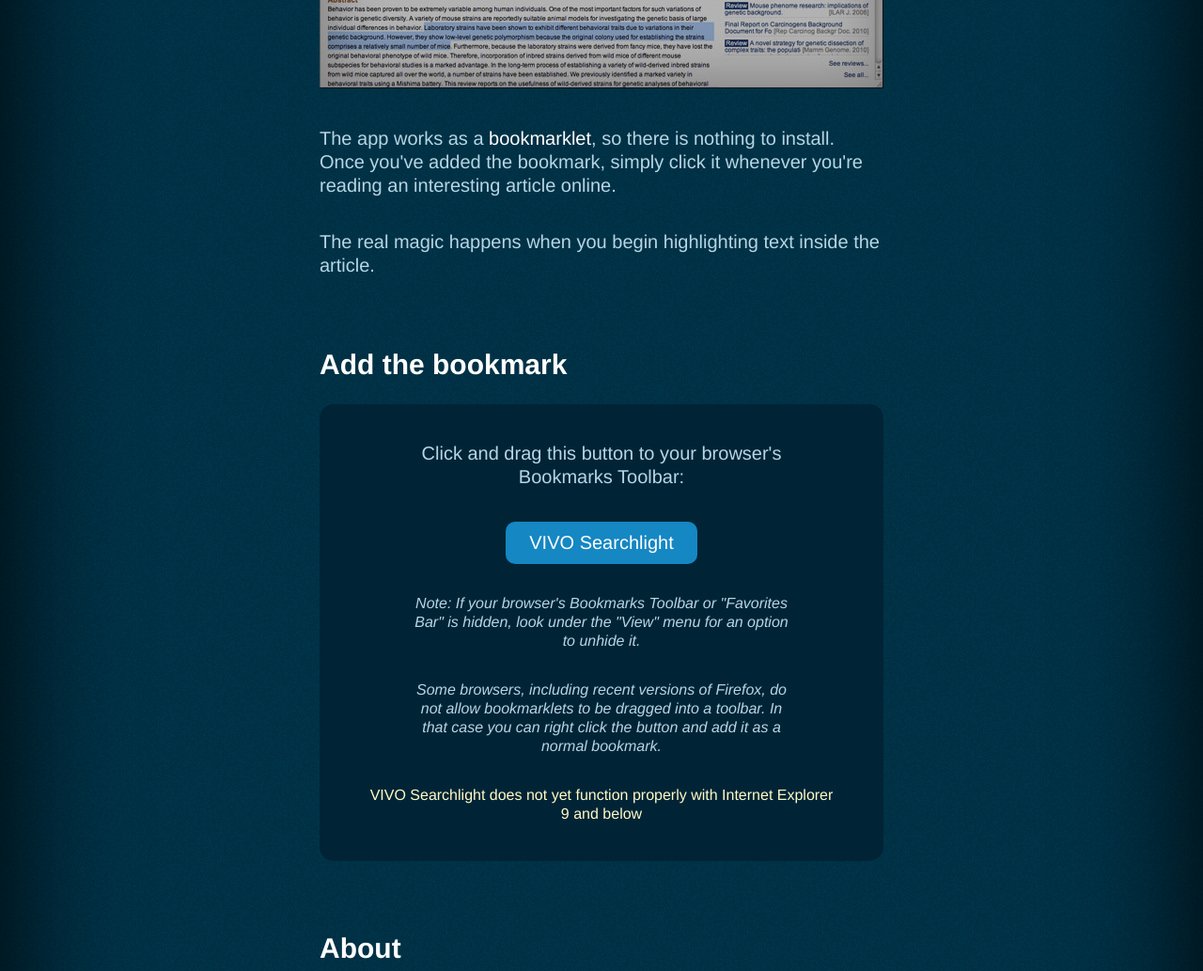
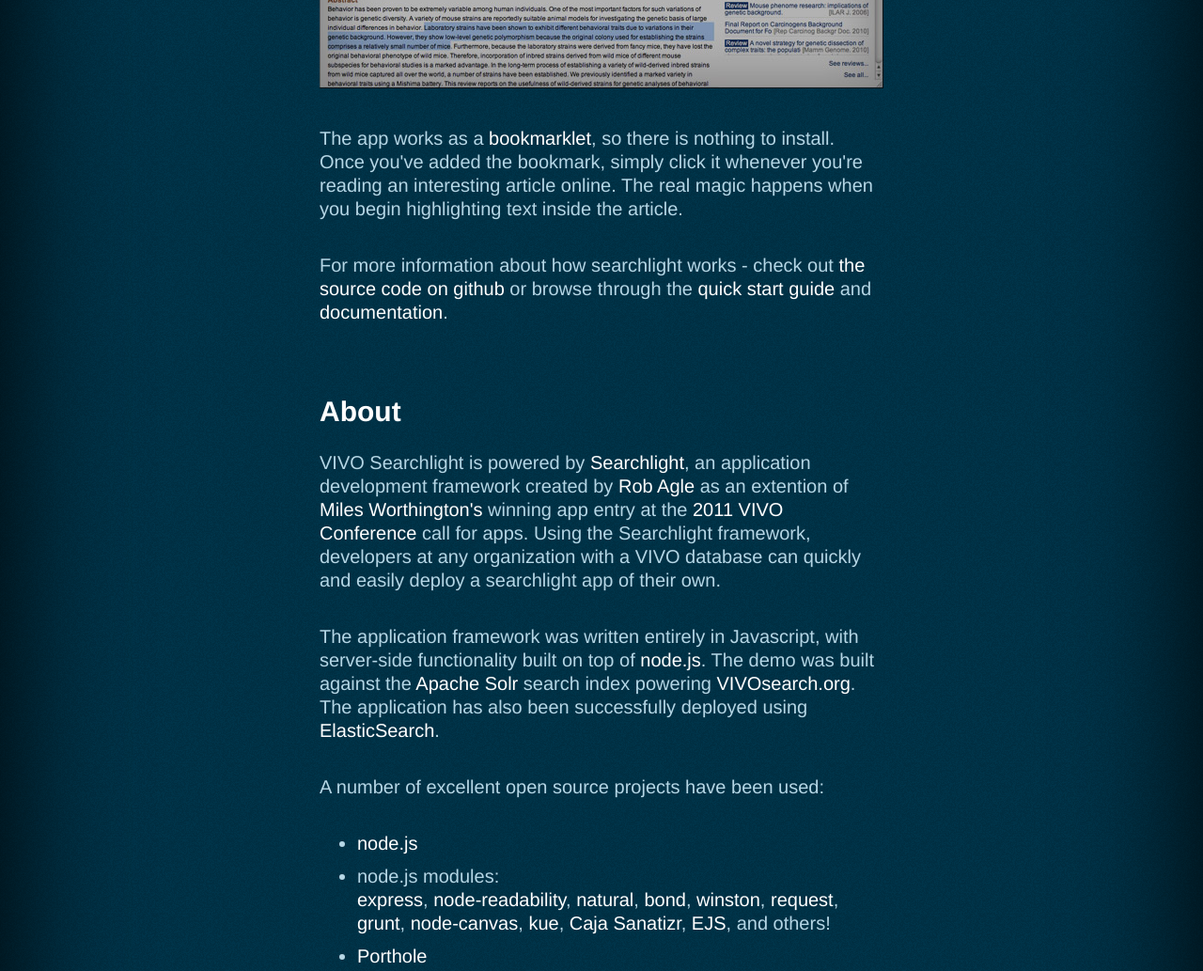
Before and after one commit to ragle/about-vivosearchlight, a plain HTML site: page index.html in a window 1280 px wide. Shown: the part 680-1713 px from the top of the page at 94% size. Drawn offline with Linux system fonts and the light colour scheme; a web font is replaced by a local one.

Commit message:
Update index.html

```diff
--- a/index.html
+++ b/index.html
@@ -25,13 +25,13 @@
                     <img src="images/screenshot.jpg">
                 </p>
                 <p>
-                    The app works as a <a href="http://en.wikipedia.org/wiki/Bookmarklet">bookmarklet</a>, so there is nothing to install. Once you've added the bookmark, simply click it whenever you're reading an interesting article online.
+                    The app works as a <a href="http://en.wikipedia.org/wiki/Bookmarklet">bookmarklet</a>, so there is nothing to install. Once you've added the bookmark, simply click it whenever you're reading an interesting article online. The real magic happens when you begin highlighting text inside the article.
                 </p>
                 <p>
-                    The real magic happens when you begin highlighting text inside the article.
+                  For more information about how searchlight works - check out <a href="https://github.com/ragle/searchlight">the source code on github</a> or browse through the <a href="http://docs.vivosearchlight.org/#quick-start-tutorial">quick start guide</a> and <a href="http://docs.vivosearchlight.org/">documentation</a>.
                 </p>
             </div>
-            <div id="add" class="block">
+            <!--<div id="add" class="block">
                 <h2>
                     Add the bookmark
                 </h2>
@@ -49,7 +49,7 @@
                         VIVO Searchlight does not yet function properly with Internet Explorer 9 and below
                     </p>
                 </div>
-            </div>
+            </div> -->
             <div id="about" class="block">
                 <h2>
                     About
```
